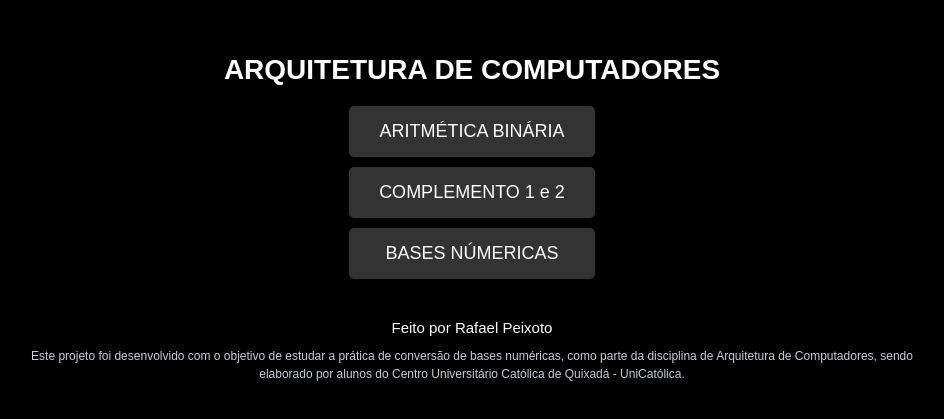
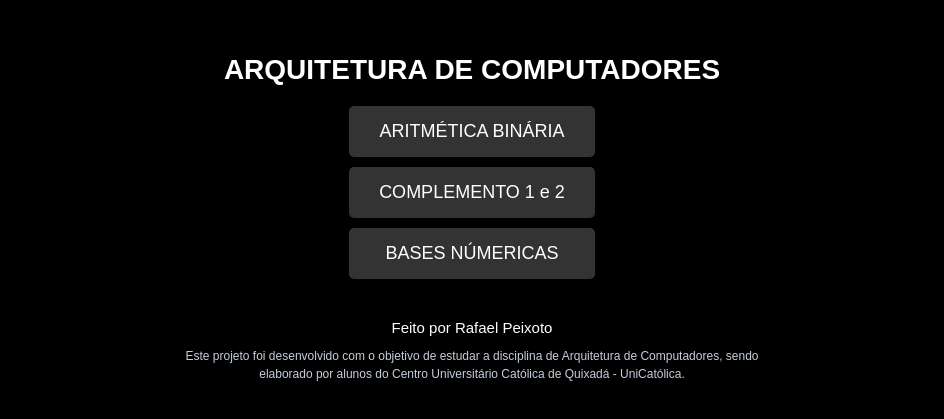
Before and after one commit to RafaelPG1/ARQUITETURA, a plain HTML site: page index.html in a window 1280 px wide. Shown: the part 199-618 px from the top of the page, without its empty margins (168-1112 px from the left). Drawn offline with Linux system fonts and the light colour scheme.

Commit message:
index.html

```diff
--- a/index.html
+++ b/index.html
@@ -17,9 +17,9 @@
 
       <div>
         <nav>Feito por <a href="https://github.com/RafaelPG1" target="=_blank">Rafael Peixoto</a></nav>
-        <l>Este projeto foi desenvolvido com o objetivo de estudar a prática de conversão de bases numéricas, como parte da
-          disciplina de Arquitetura de Computadores, sendo<br> elaborado por alunos do Centro Universitário Católica de
-          Quixadá - UniCatólica.</l>
+        <l>Este projeto foi desenvolvido com o objetivo de estudar a
+            disciplina de Arquitetura de Computadores, sendo<br> elaborado por alunos do Centro Universitário Católica de
+            Quixadá - UniCatólica.</l>
       </div>
 </body>
 </html>
```
